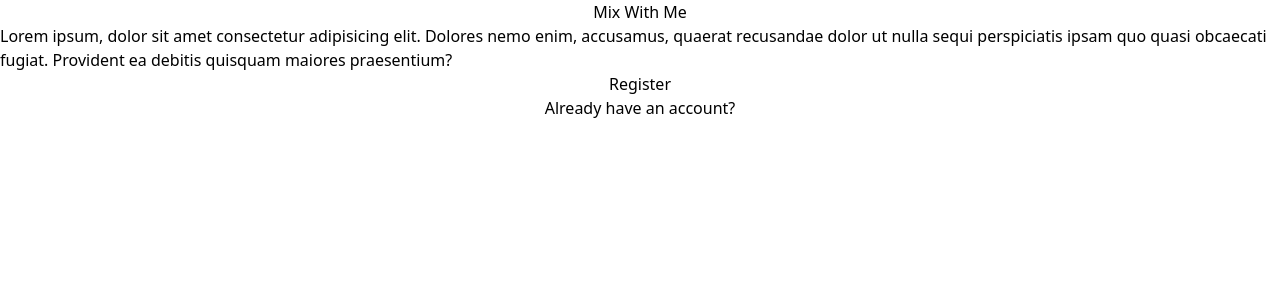
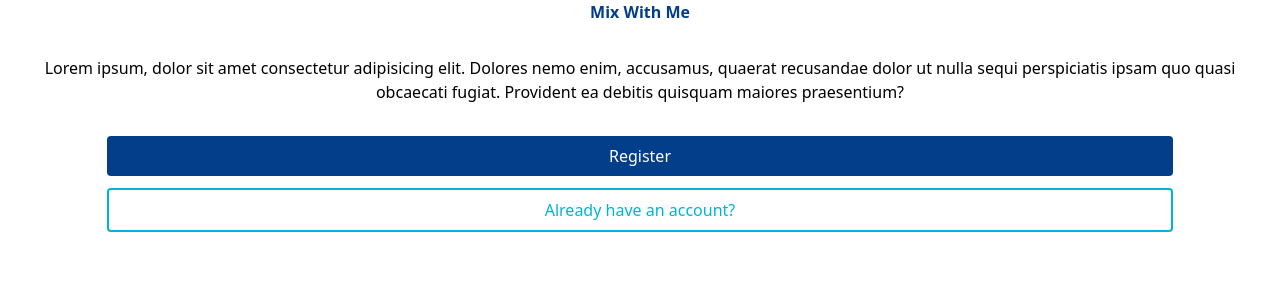
Before and after one commit to kwolsink/mix-with-me, a Vue app: page / in a window 1280 px wide. Shown: the top 300 px of the page. Built offline with nearby package versions, Linux system fonts and the light colour scheme.

Commit message:
add some styling to the welcome page

```diff
--- a/src/components/WelcomePage.vue
+++ b/src/components/WelcomePage.vue
@@ -1,12 +1,12 @@
 <template>
-    <div class="flex flex-col items-center">
-        <h1>Mix With Me</h1>
-        <p> Lorem ipsum, dolor sit amet consectetur adipisicing elit.
+    <div class="flex flex-col items-center h-full">
+        <h1 class="text-primary-color font-bold">Mix With Me</h1>
+        <p class="m-8 text-center"> Lorem ipsum, dolor sit amet consectetur adipisicing elit.
             Dolores nemo enim, accusamus, quaerat recusandae dolor ut
              nulla sequi perspiciatis ipsam quo quasi obcaecati fugiat.
               Provident ea debitis quisquam maiores praesentium?
         </p>
-        <button>Register</button>
-        <button>Already have an account?</button>
+        <button class="p-2 m-3 mt-auto w-10/12 text-white bg-primary-color rounded">Register</button>
+        <button class="p-2 m-3 mt-auto w-10/12 text-secondary-color rounded border-secondary-color border-2">Already have an account?</button>
     </div>
 </template>
```
